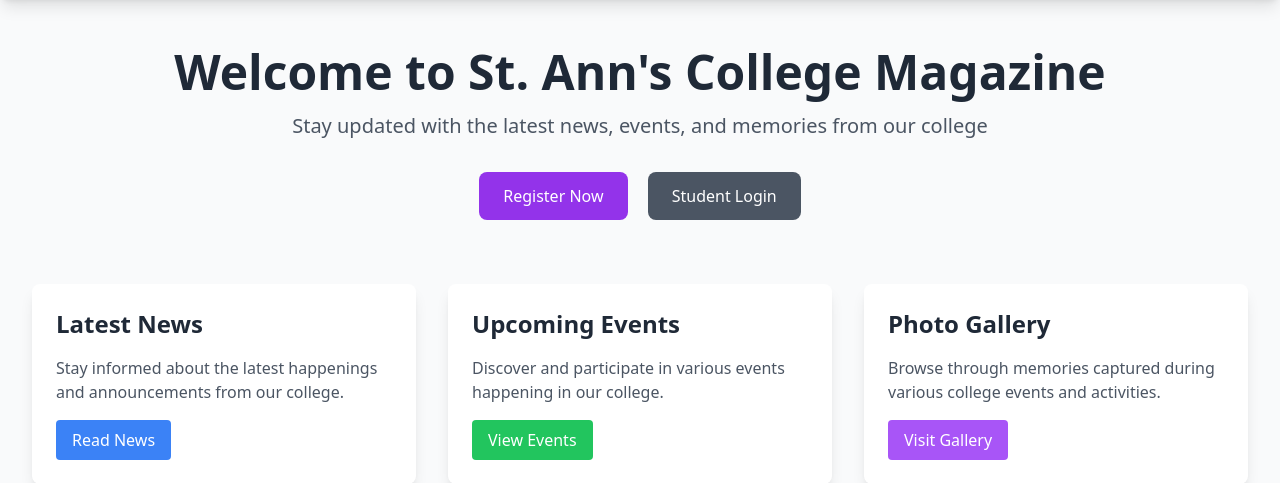
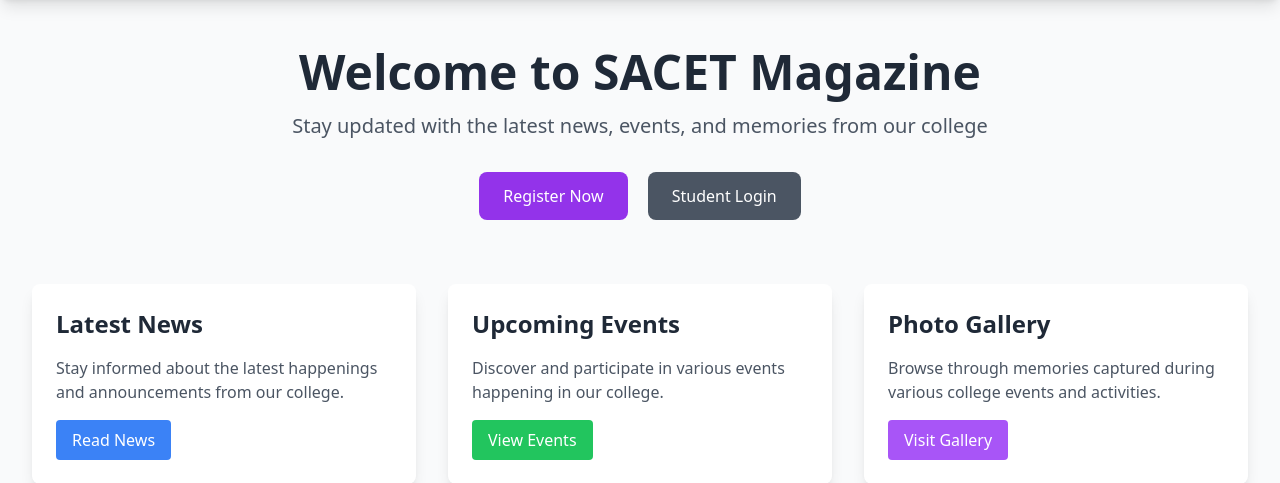
Before and after one commit to pushpaeega123-lang/College-magazine, a Flask app: page / in a window 1280 px wide. Shown: the part 64-547 px from the top of the page. Run offline with Flask 2, Linux system fonts and the light colour scheme; parts of the project's set-up code (start-up, migrations or seed data) failed here and were passed over; some libraries are stand-ins or nearby versions.

Commit message:
Update index.html

```diff
--- a/templates/index.html
+++ b/templates/index.html
@@ -6,7 +6,7 @@
 <div class="max-w-7xl mx-auto px-4 sm:px-6 lg:px-8 py-12">
     <!-- Hero Section -->
     <div class="text-center mb-16">
-        <h1 class="text-4xl md:text-5xl font-bold text-gray-800 mb-4">Welcome to St. Ann's College Magazine</h1>
+        <h1 class="text-4xl md:text-5xl font-bold text-gray-800 mb-4">Welcome to SACET Magazine</h1>
         <p class="text-xl text-gray-600 mb-8">Stay updated with the latest news, events, and memories from our college</p>
         {% if not session.student_id %}
             <div class="space-x-4">
```
